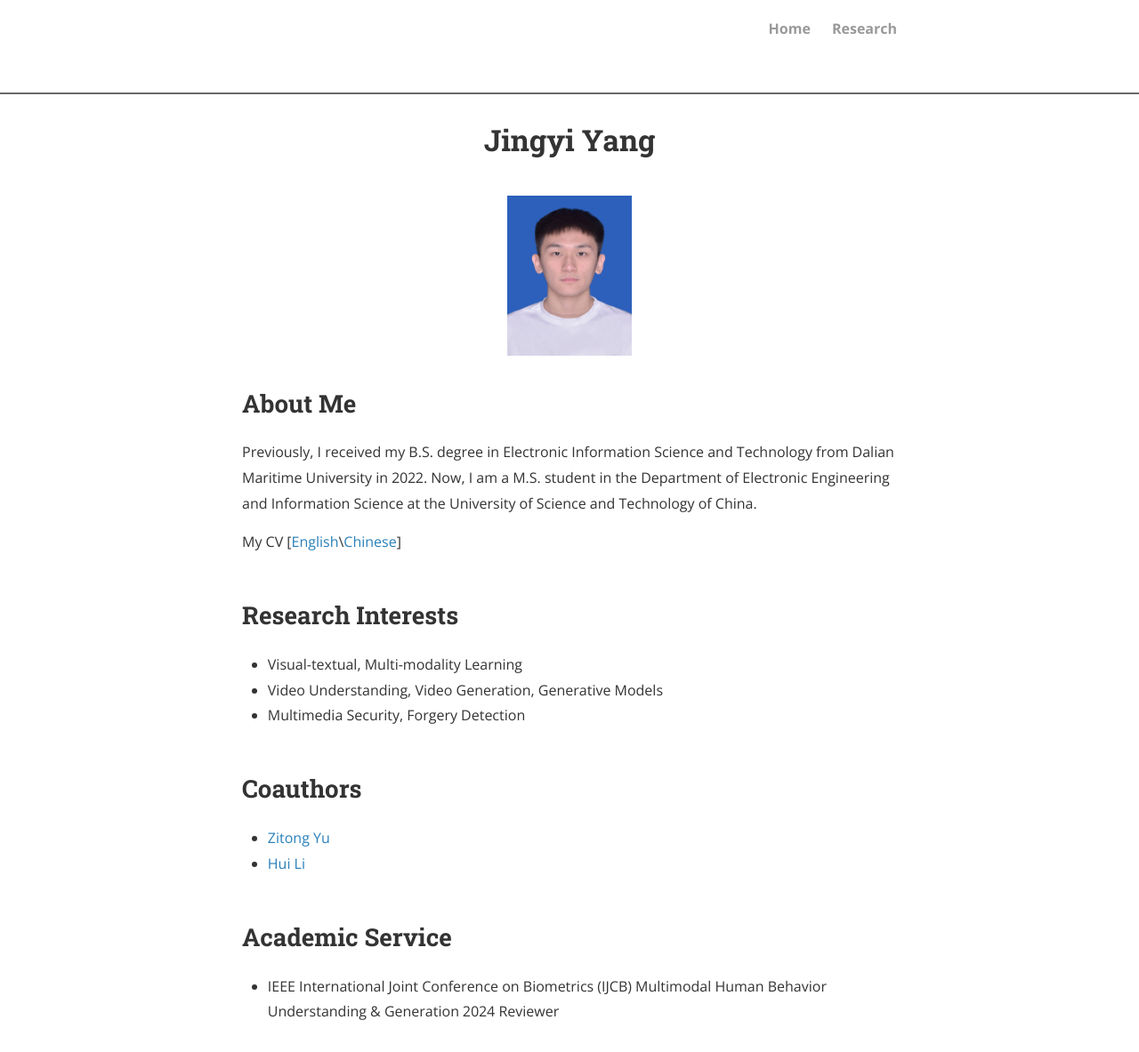
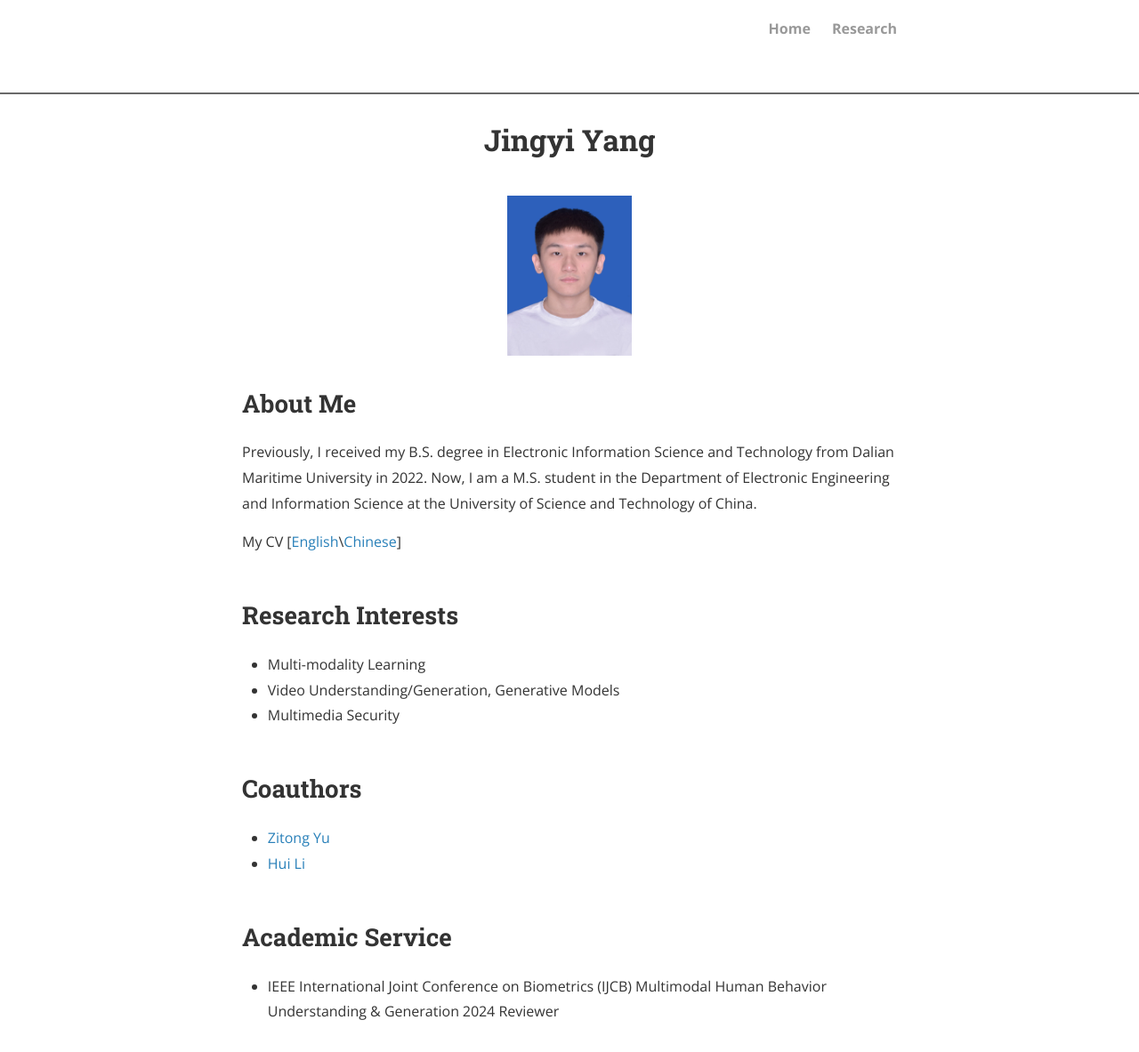
Before and after one commit to yjyddq/yjyddq.github.io, a Jekyll site: the page built from index.html, in a window 1280 px wide. Shown: the whole page at 89% size. Built offline with Jekyll 4.4.1, drawn with Linux system fonts in a browser that asks for light colours; nearby versions of some CDN libraries; comment, search, counter and statistics services are not loaded; a style sheet for code colours, icons or effects is not loaded.

Commit message:
Update index.html

```diff
--- a/index.html
+++ b/index.html
@@ -21,9 +21,9 @@ title: Jingyi Yang
 
 <h2>Research Interests</h2>
 <ul>
-  <li>Visual-textual, Multi-modality Learning</li>
-  <li>Video Understanding, Video Generation, Generative Models</li>
-  <li>Multimedia Security, Forgery Detection</li>
+  <li>Multi-modality Learning</li>
+  <li>Video Understanding/Generation, Generative Models</li>
+  <li>Multimedia Security</li>
 </ul>
 
 <br>
```
